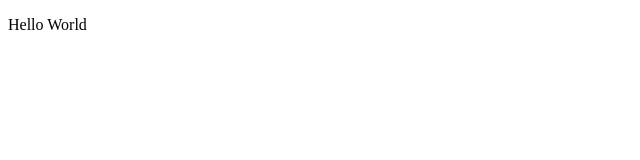
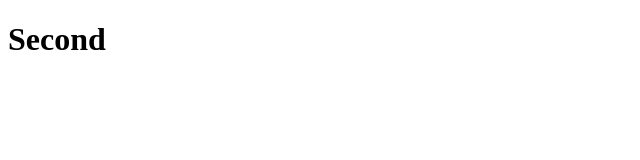
Before and after one commit to madox357/Vue_Who_Pays_Bill, a plain HTML site: page index.html in a window 1280 px wide. Shown: the whole page, without its empty margins (0-640 px from the left). Drawn offline with Linux system fonts and the light colour scheme.

Commit message:
Directives done

```diff
--- a/index.html
+++ b/index.html
@@ -9,7 +9,9 @@
 </head>
 <body>
     <div id="app">
-        <p>{{ greeting }}</p>
+        <h1>{{name }}</h1>
+        {{ update() }}
+
     </div>
 
 </body>
@@ -17,7 +19,16 @@
         new Vue({
             el:"#app",
             data:{
-                greeting:'Hello World'
+                name:'First'
+
+            },
+            methods:{
+                update(){
+                    setTimeout(()=>{
+                        this.name = 'Second'
+
+                    },2000)
+                }
             }
         })
 </script>
```
Also changed, not shown: 1 other file.
